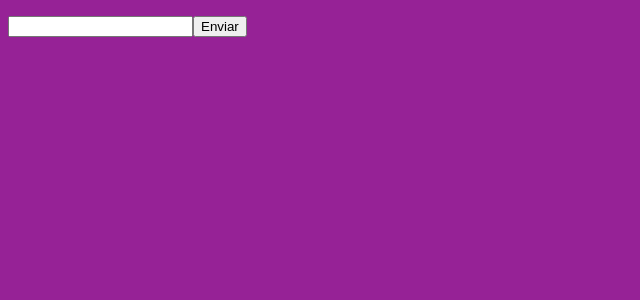
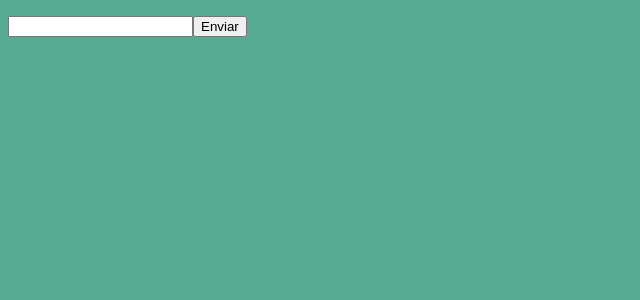
Before and after one commit to fillipeags/React-Fundamentals, a React app: page / in a window 1280 px wide. Shown: the top 300 px of the page, without its empty margins (0-640 px from the left). Built offline with nearby package versions, Linux system fonts and the light colour scheme.

Commit message:
changing color

```diff
--- a/src/App.css
+++ b/src/App.css
@@ -1,5 +1,5 @@
 body{
-  background: rgb(150, 34, 150);
+  background: rgb(86, 170, 145);
   color: white;
   font-family: Arial, Helvetica, sans-serif;
 }
```
